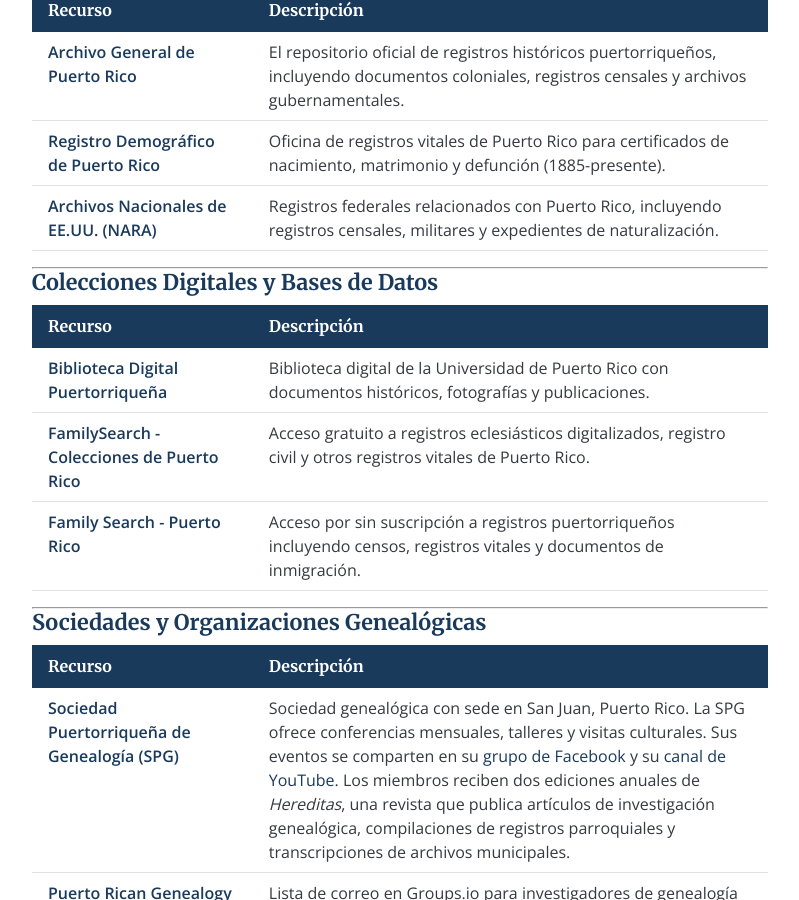
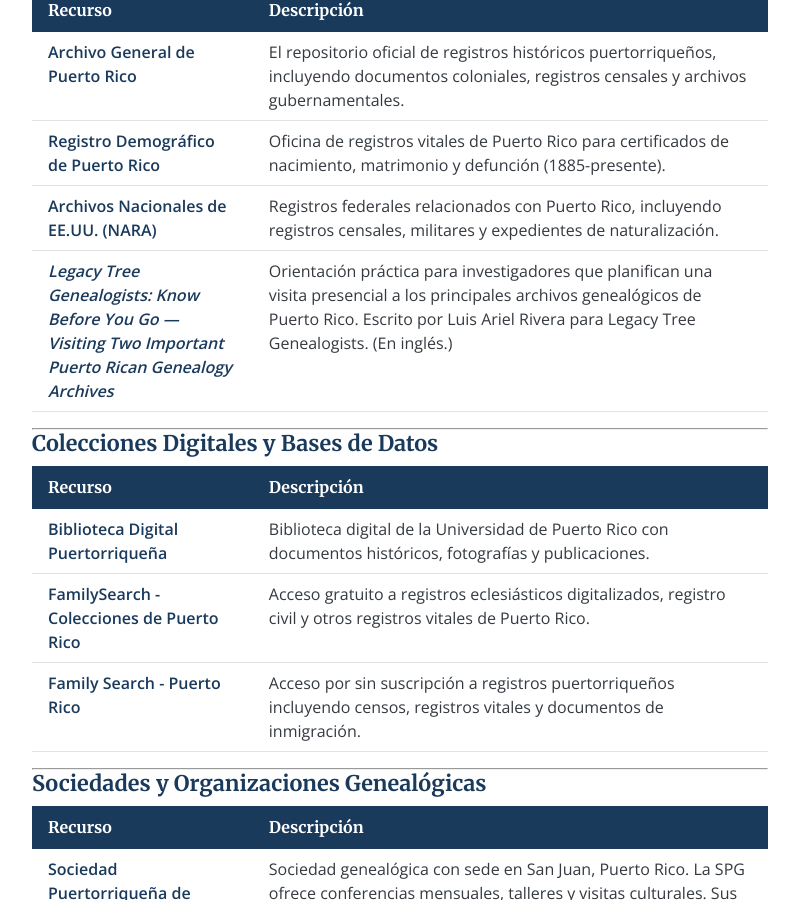
Before and after one commit to SylviaVargas/puertoricangenealogygroup, a Jekyll site: the page built from es/recursos.md, in a window 1280 px wide and 900 px high, scrolled down 999 px. Shown: the whole window, without its empty margins (240-1039 px from the left). Built offline with Jekyll 4.4.1, drawn with Linux system fonts in a browser that asks for light colours.

Commit message:
Add article by Luis Ariel

```diff
--- a/es/recursos.md
+++ b/es/recursos.md
@@ -34,6 +34,7 @@
 | <a href="https://www.icp.pr.gov/archivo-general/" target="_blank" rel="noopener">Archivo General de Puerto Rico</a> | El repositorio oficial de registros históricos puertorriqueños, incluyendo documentos coloniales, registros censales y archivos gubernamentales. |
 | <a href="https://www.salud.pr.gov/CMS/18" target="_blank" rel="noopener">Registro Demográfico de Puerto Rico</a> | Oficina de registros vitales de Puerto Rico para certificados de nacimiento, matrimonio y defunción (1885-presente). |
 | <a href="https://www.archives.gov/" target="_blank" rel="noopener">Archivos Nacionales de EE.UU. (NARA)</a> | Registros federales relacionados con Puerto Rico, incluyendo registros censales, militares y expedientes de naturalización. |
+| <a href="https://www.legacytree.com/blog/important-puerto-rican-genealogy-archives" target="_blank" rel="noopener noreferrer"><em>Legacy Tree Genealogists: Know Before You Go — Visiting Two Important Puerto Rican Genealogy Archives</em></a> | Orientación práctica para investigadores que planifican una visita presencial a los principales archivos genealógicos de Puerto Rico. Escrito por Luis Ariel Rivera para Legacy Tree Genealogists. (En inglés.) |
 
 ---
 
```
Also changed, not shown: resources.md (+1 -0 lines).
